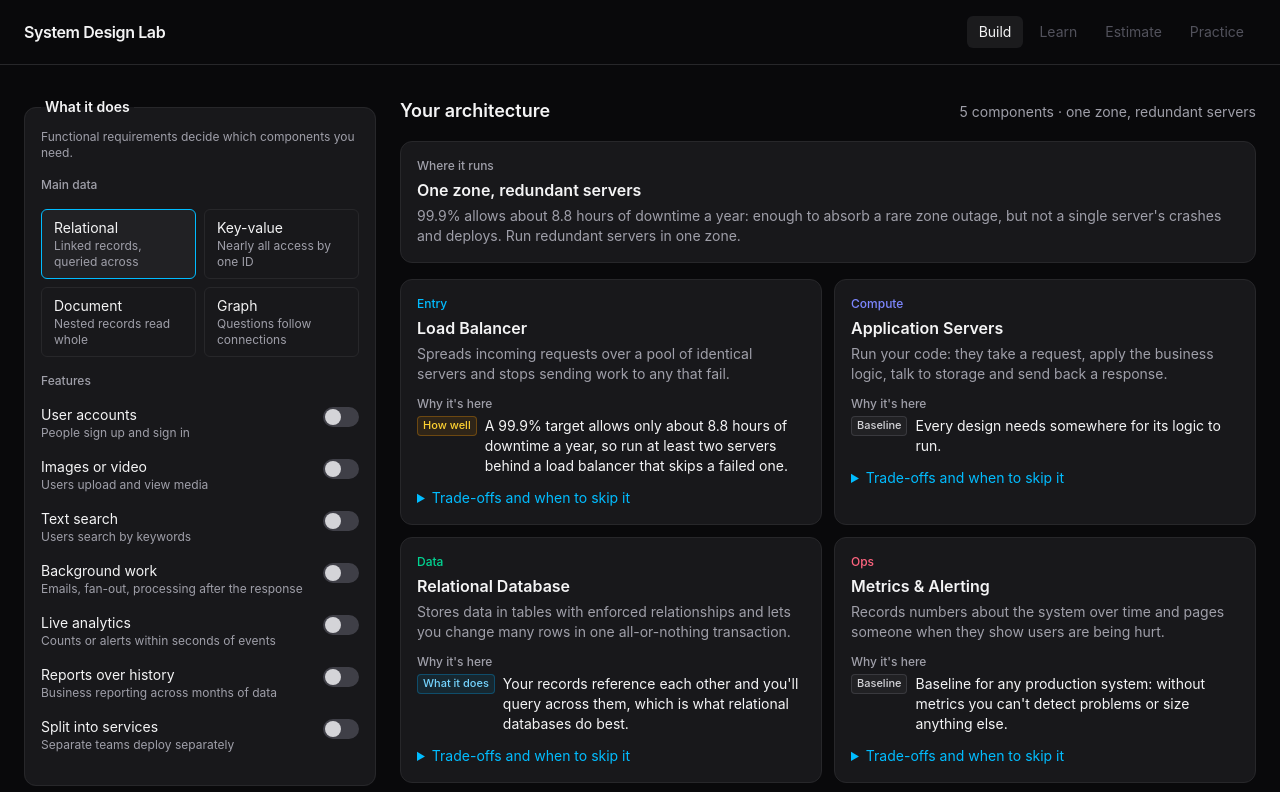
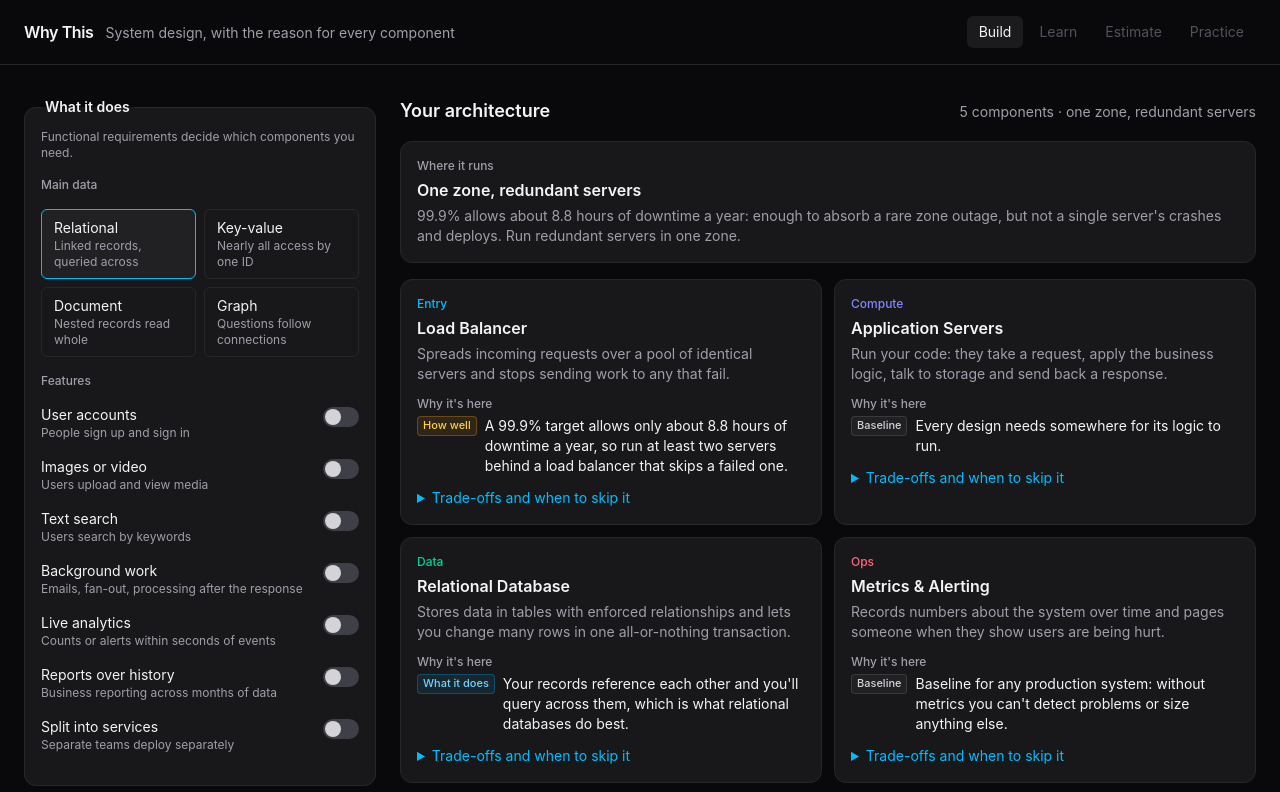
Before and after one commit to arndvs/system-design-lab, a website built with Vite: page index.html in a window 1280 px wide. Shown: the top 792 px of the page. Built offline with nearby package versions, Linux system fonts and the light colour scheme.

Commit message:
feat: rename the project to Why This and serve it from whythis.dev
- Page title, header and share tags use the new name and tagline
- Vite base is the domain root; public/CNAME names whythis.dev
- README, package name and the screenshot updated
- Repository links are unchanged: GitHub redirects them after the repo is renamed

Claude-Session: https://claude.ai/code/session_01GEcFuacA1KDBMhAXTmWhNq
Signed-off-by: Aaron Davis <108478438+arndvs@users.noreply.github.com>

```diff
--- a/index.html
+++ b/index.html
@@ -4,13 +4,21 @@
     <meta charset="UTF-8" />
     <meta name="viewport" content="width=device-width, initial-scale=1.0" />
     <meta name="description" content="Pick your requirements and see the architecture they call for, with the reason behind every component." />
-    <title>System Design Lab</title>
+    <title>Why This: system design, with the reason for every component</title>
+    <link rel="canonical" href="https://whythis.dev/" />
+    <meta property="og:title" content="Why This" />
+    <meta property="og:description" content="System design, with the reason for every component. Set your requirements and see the architecture they call for." />
+    <meta property="og:url" content="https://whythis.dev/" />
+    <meta property="og:type" content="website" />
     <link rel="icon" type="image/svg+xml" href="/favicon.svg" />
   </head>
   <body class="min-h-screen">
     <header class="border-b border-line">
       <div class="mx-auto flex max-w-7xl flex-wrap items-center justify-between gap-x-6 gap-y-2 px-6 py-4">
-        <a href="./" class="font-semibold tracking-tight whitespace-nowrap">System Design Lab</a>
+        <a href="./" class="flex items-baseline gap-3 whitespace-nowrap">
+          <span class="font-semibold tracking-tight">Why This</span>
+          <span class="hidden text-sm text-muted sm:inline">System design, with the reason for every component</span>
+        </a>
         <nav aria-label="Sections" class="-mx-3 flex gap-1 overflow-x-auto text-sm sm:mx-0">
           <a href="#build" aria-current="page" class="rounded-md bg-raised px-3 py-1.5 text-ink">Build</a>
           <span class="px-3 py-1.5 text-faint" title="Coming soon">Learn</span>
--- a/package.json
+++ b/package.json
@@ -1,7 +1,8 @@
 {
-  "name": "system-design-lab",
+  "name": "whythis",
   "version": "0.1.0",
-  "description": "Interactive system design: pick requirements, see the architecture and the reason behind every component.",
+  "description": "Why This: set your requirements, see the architecture they call for and the reason behind every component.",
+  "homepage": "https://whythis.dev",
   "scripts": {
     "dev": "vite",
     "build": "tsc --noEmit && vite build",
--- a/vite.config.ts
+++ b/vite.config.ts
@@ -1,8 +1,8 @@
 import { defineConfig } from "vite";
 import tailwindcss from "@tailwindcss/vite";
 
-// `base` matches the GitHub Pages path: https://<user>.github.io/system-design-lab/
+// Served from the root of the custom domain, https://whythis.dev (see public/CNAME).
 export default defineConfig({
-  base: "/system-design-lab/",
+  base: "/",
   plugins: [tailwindcss()],
 });
```
Also changed, not shown: README.md, docs/screenshot.png, 2 other files.
